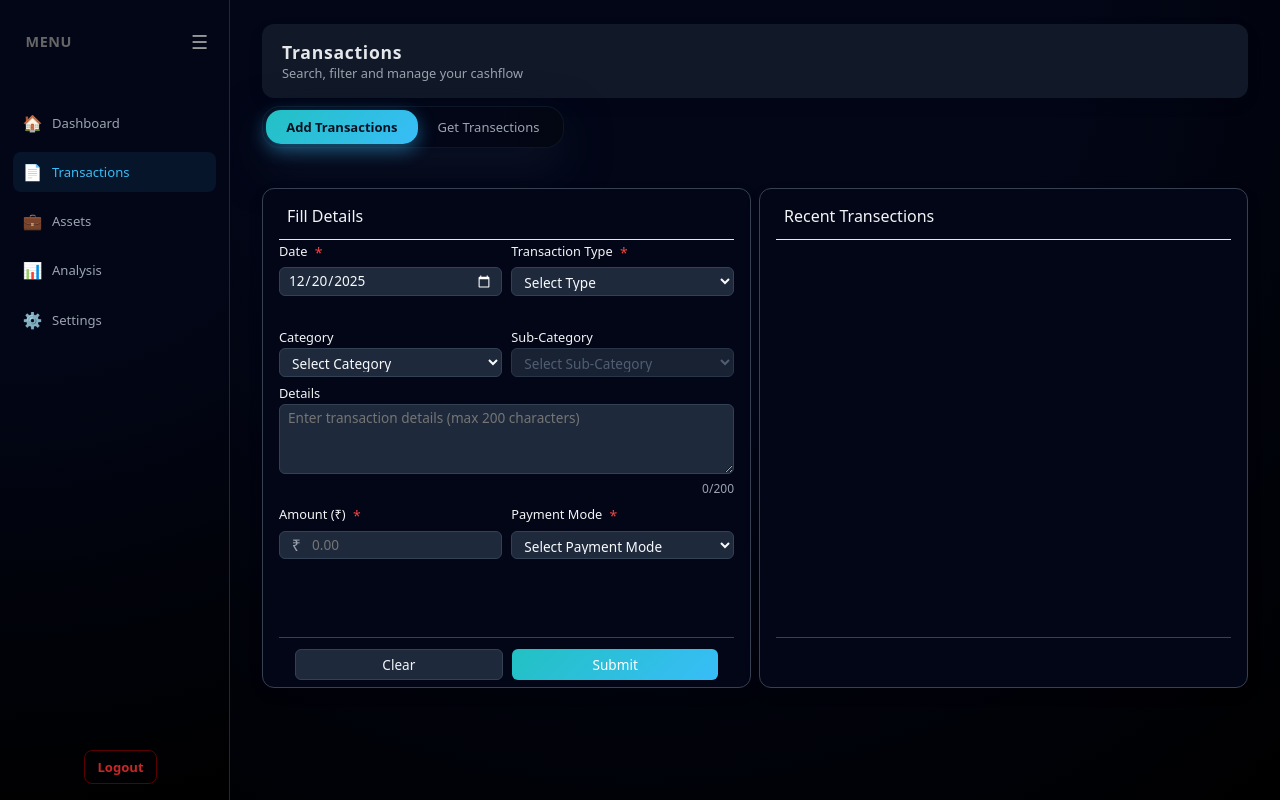
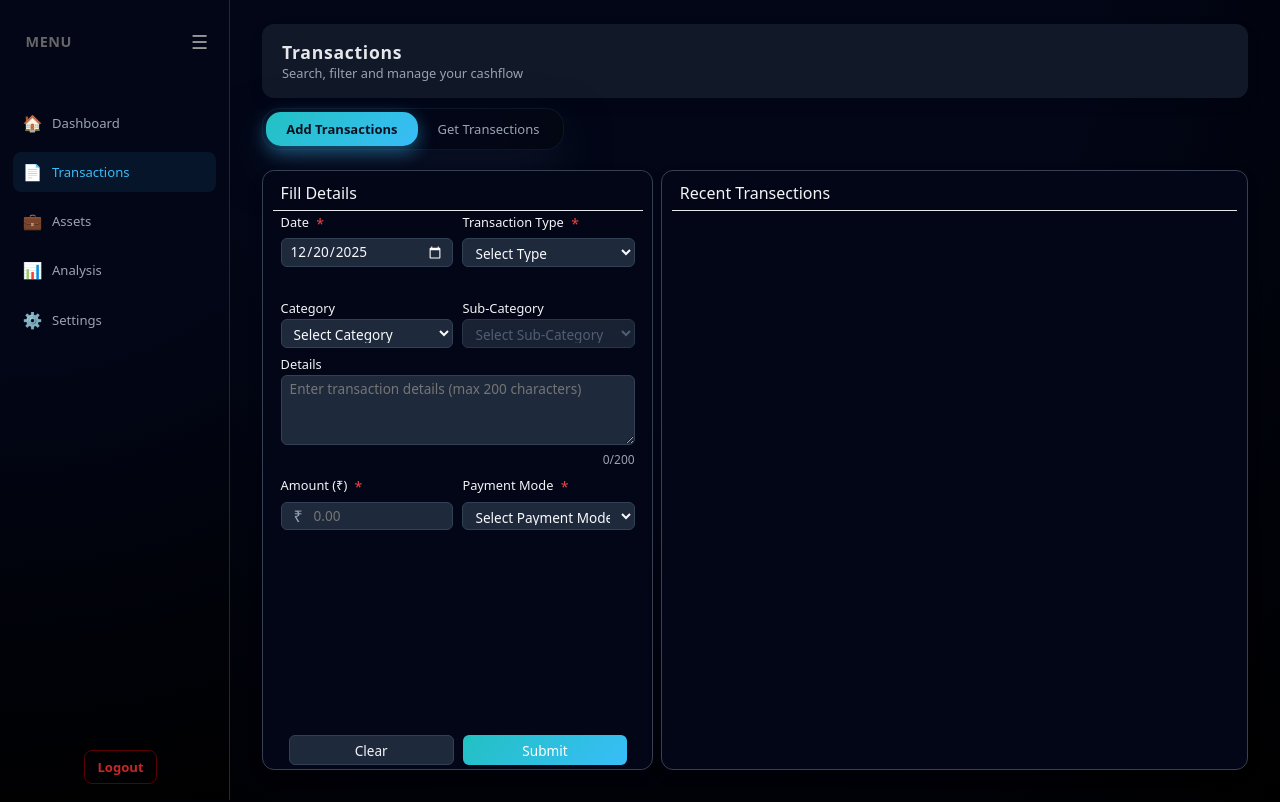
Before and after one commit to Badhri29/NetworthSoftware, a website: page public/transactions.html in a window 1280 px wide. Drawn offline with Linux system fonts and the light colour scheme; no server answers.

Commit message:
UPDATE: add transaction page both section arrange

```diff
--- a/public/css/transactions.css
+++ b/public/css/transactions.css
@@ -31,7 +31,8 @@ html[data-theme="dark"] {
   display: inline-flex;
   border-radius: 18px;
   padding: 0.2rem;
-  margin: 0.5rem 0 1.5rem 0;
+  margin-top: 10px;
+  margin-bottom: 10px;
   width: fit-content;
   background: var(--card-bg);
   border: 1px solid var(--border-color);
@@ -120,10 +121,10 @@ body[data-theme="dark"] .toggle-btn.active {
 .add-transection-content {
   display: flex;
   flex-direction: column;
-  gap: 0.5rem;
-  margin: 1rem 0;
+  gap: 10px; /* Reduced from 0.5rem to 10px */
+  margin: 10px 0 0 0; /* Removed top margin, only bottom margin */
   width: 100%;
-  align-items: center;
+  align-items: stretch; /* Changed from center to stretch */
   transition: opacity 0.3s ease-in-out;
 }
 
@@ -131,37 +132,57 @@ body[data-theme="dark"] .toggle-btn.active {
   background: var(--bg-color);
   border: 1px solid var(--border-color);
   border-radius: 12px;
-  padding-left: 1rem;
-  padding-right: 1rem;
+  padding-right: 0.6rem;
+  /* padding-bottom: 0.6rem; */
+  padding-left: 0.6rem;
   transition: var(--transition);
   width: 100%;
   box-sizing: border-box;
   box-shadow: 0 6px 18px rgba(2, 6, 23, 0.06);
   display: flex;
   flex-direction: column;
-  min-height: 500px;
-  overflow-y: auto;
-  scrollbar-width: none;
-  -ms-overflow-style: none;
+  height: calc(100vh - 200px);
+  max-height: 800px;
+  min-height: 300px;
+  overflow: hidden; /* Hide scrollbar */
+  margin: 0;
 }
 
 .add-section::-webkit-scrollbar {
   display: none;
 }
 .add-section-content {
-  flex: 1;                /* takes remaining height */
-  overflow-y: auto;       /* scroll only content */
+    flex: 1;
+    overflow-y: auto;
+    min-height: 10px;
+    padding-right: 0.5rem;
+    padding-left: 0.5rem;
+}
+
+/* Hide scrollbar for all browsers */
+.add-section-content::-webkit-scrollbar {
+  display: none;
+  width: 0;
+  height: 0;
+}
+.add-section-content {
+  -ms-overflow-style: none;
+  scrollbar-width: none;
 }
 
 @media (min-width: 768px) {
   .add-transection-content {
     flex-direction: row;
-    justify-content: center;
+    justify-content: space-between;
     gap: 0.5rem;
   }
 
-  .add-section {
-    width: calc(50% - 0.25rem);
+  .add-section:first-child {
+    width: 40%;
+  }
+
+  .add-section:last-child {
+    width: 60%;
   }
 }
 
@@ -192,7 +213,9 @@ body[data-theme="dark"] .toggle-btn.active {
   z-index: 2;
   background: inherit;
   border-bottom: 1px solid #e5e7eb;
-  min-height: 50px;
+  height: 40px;
+  display: flex;
+  align-items: center;
 }
 
 .add-section-bottom {
@@ -200,9 +223,12 @@ body[data-theme="dark"] .toggle-btn.active {
   bottom: 0;
   z-index: 5;
   background: inherit;
-  padding: 0.25rem 1rem;
-  border-top:1px solid var(--border-color);
-  min-height: 50px;
+  padding-left: 1rem;
+  padding-top: 0.25rem;
+  padding-right: 1rem;
+  padding-bottom: 0.25rem;
+  /* border-top:1px solid var(--border-color); */
+  min-height: 5px;
   align-content: center;
   }
 
@@ -348,8 +374,7 @@ Fill Details Style Start
 .form-actions {
   display: flex;
   gap: 0.6rem;  /* Reduced from 0.8rem */
-  margin-top: 0.2rem;  /* Reduced from 0.3rem */
-}
+  }
 
 .form-actions button {
   flex: 1;
```
